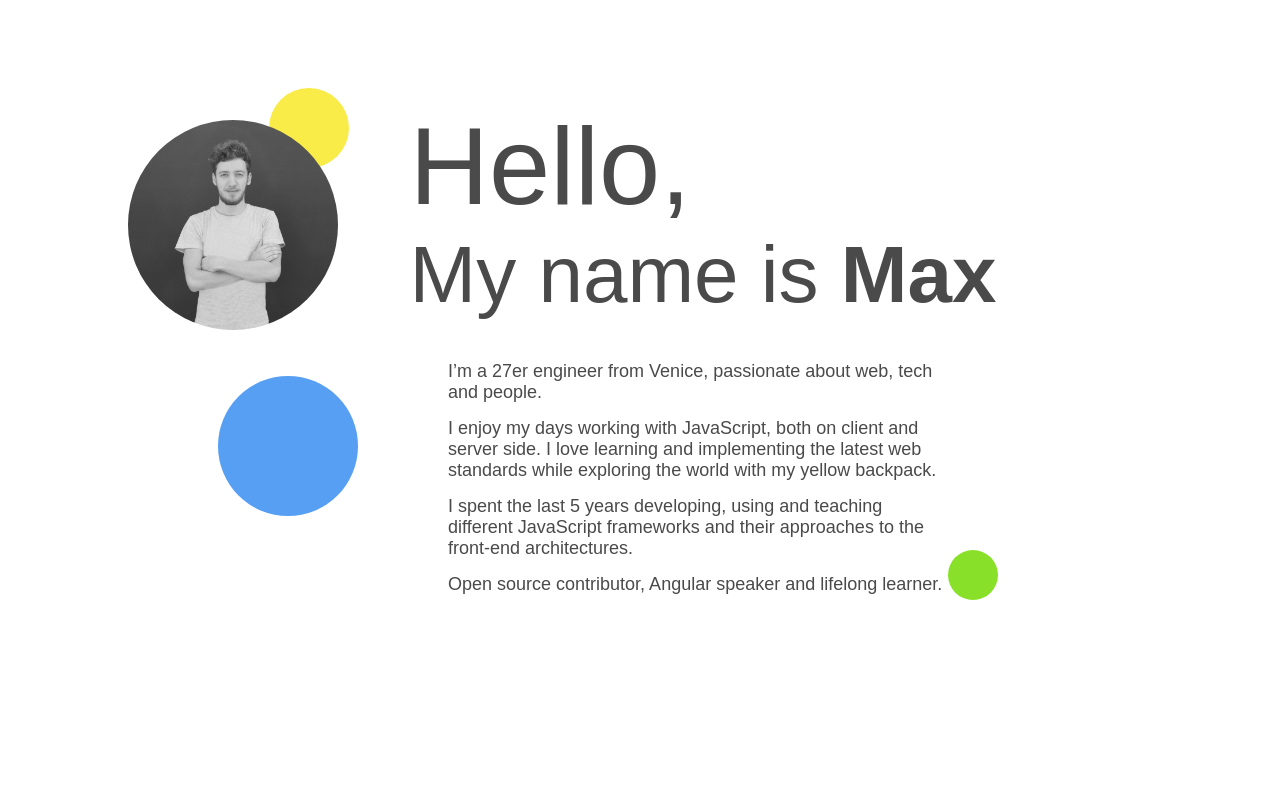
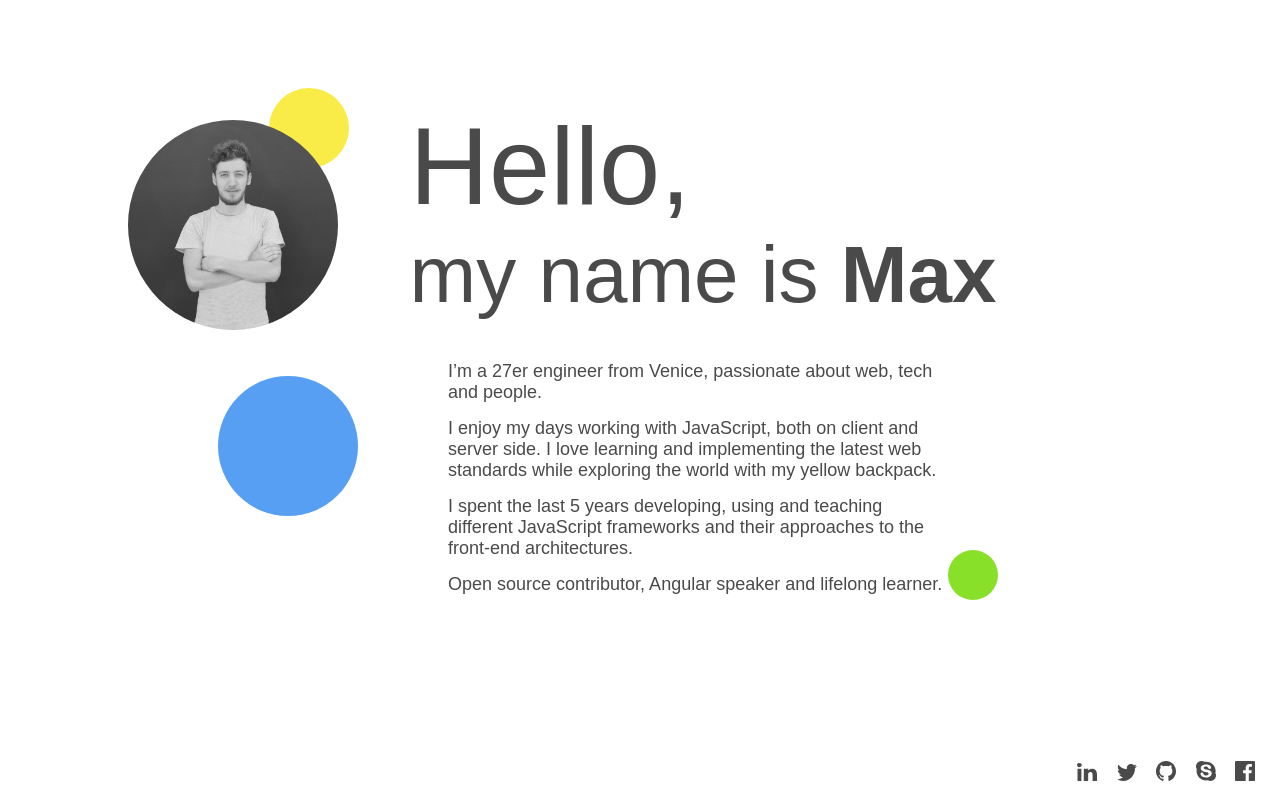
Before and after one commit to m00s/m00s.github.io, a plain HTML site: page index.html in a window 1280 px wide. Drawn offline with Linux system fonts and the light colour scheme.

Commit message:
Add social icons

```diff
--- a/index.html
+++ b/index.html
@@ -2,6 +2,15 @@
   <head>
     <title> Massimiliano Sartoretto </title>
     <meta name="viewport" content="width=device-width" />
+
+    <meta property="og:image" content="/assets/profile.jpg" />
+    <meta property="og:title" content="Massimiliano Sartoretto">
+    <meta property="og:description" content="I'm a 25er engineer from Venice, passionate about web, tech and people. I spent the last 4 years developing, using and teaching different JavaScript frameworks and their approaches to the front-end architectures. Open source contributor, Angular speaker and lifelong learner">
+    <meta property="og:url" content="http://massimiliano.zone">
+    <meta name="twitter:title" content="Massimiliano Sartoretto">
+    <meta name="twitter:description" content="I'm a 25er engineer from Venice, passionate about web, tech and people. I spent the last 4 years developing, using and teaching different JavaScript frameworks and their approaches to the front-end architectures. Open source contributor, Angular speaker and lifelong learner">
+    <meta name="twitter:image" content="/assets/profile.jpg">
+
     <link rel="stylesheet" type="text/css" href="style.css">
     <link rel='shortcut icon' type='image/x-icon' href='favicon.ico' />
   </head>
@@ -15,7 +24,7 @@
       <!-- TITLE -->
       <div id="heading">
         <span id="heading__title"> Hello, </span>
-        <span id="heading__name"> My name is <b> Max </b> </span>
+        <span id="heading__name"> my name is <b> Max </b> </span>
       </div>
 
       <!-- CONTENT -->
@@ -39,6 +48,15 @@
       </div>
       -->
 
+      <!-- Social https://atomiks.github.io/tippyjs/ -->
+      <div id="social__bar">
+        <a target="_blank" href="https://www.linkedin.com/in/massimilianosartoretto/"> <img src="./assets/icons/in.svg" width="20"></a>
+        <a target="_blank" href="https://twitter.com/___Sarto"> <img src="./assets/icons/tw.svg" width="20"></a>
+        <a target="_blank" href="https://github.com/m00s"> <img src="./assets/icons/gh.svg" width="20"></a>
+        <a target="_blank" href="skype:massimiliano.sartoretto"> <img src="./assets/icons/skype.svg" width="20"></a>
+        <a target="_blank" href="https://www.facebook.com/profile.php?id=1549402605"> <img src="./assets/icons/fb.svg" width="20"></a>
+      </div>
+
       <div id="profile"></div>
 
     </div>
```
